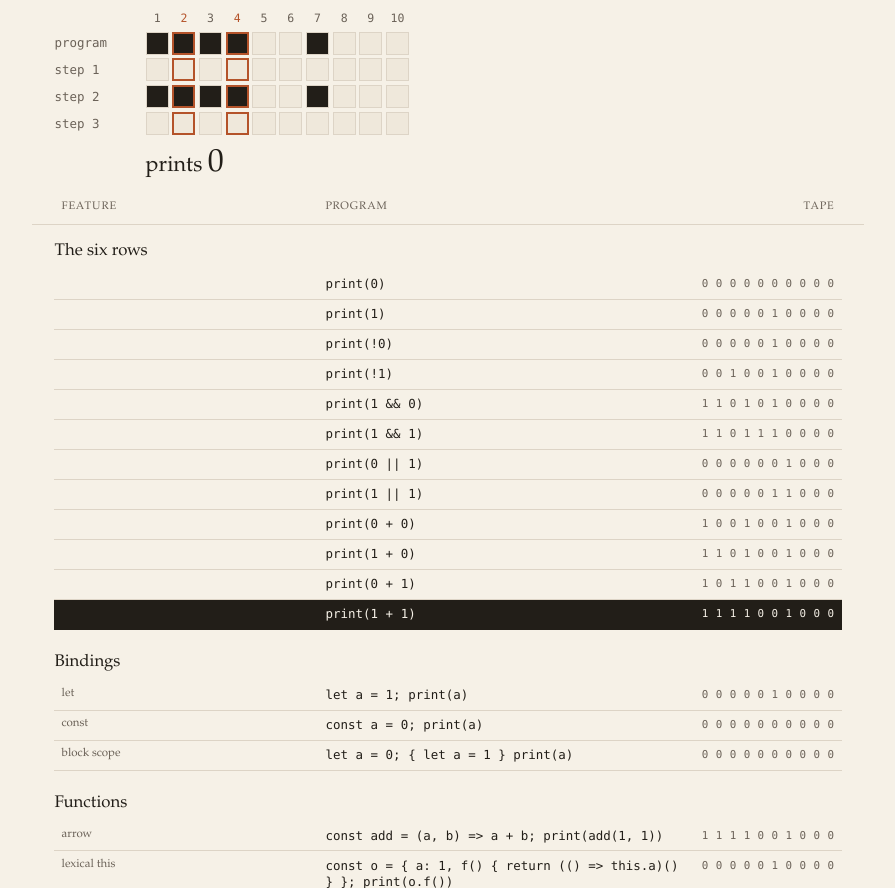
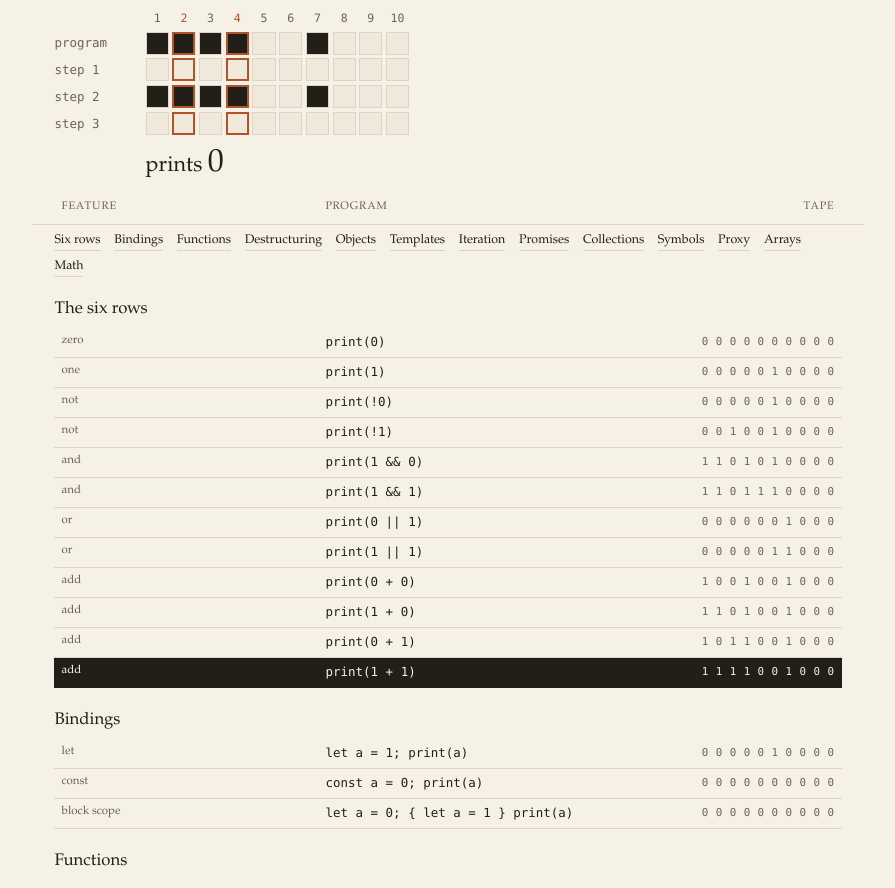
Before and after one commit to ubugeeei/htmlcssjs, a plain HTML site: page index.html in a window 1280 px wide. Shown: the part 2684-3572 px from the top of the page, without its empty margins (192-1087 px from the left). Drawn offline with Linux system fonts and the light colour scheme.

Commit message:
Add section links and name the six rows.

```diff
--- a/engine.css
+++ b/engine.css
@@ -431,7 +431,7 @@ dd {
 .stage {
   position: sticky;
   top: 0;
-  z-index: 2;
+  z-index: 3;
   margin: 0 -1.4rem;
   padding: 0.45rem 1.4rem 0.55rem;
   background: var(--paper);
@@ -458,11 +458,35 @@ dd {
   display: contents;
 }
 
+.jumps {
+  position: sticky;
+  top: 221px;
+  z-index: 2;
+  display: flex;
+  flex-wrap: wrap;
+  gap: 0.35rem 0.85rem;
+  margin: 0.35rem 0 0.2rem;
+  background: var(--paper);
+}
+
+.jumps a {
+  color: var(--ink);
+  font-size: 0.78rem;
+  text-decoration: none;
+  border-bottom: 1px solid var(--line);
+}
+
+.jumps a:hover,
+.jumps a:focus-visible {
+  border-bottom-color: #b4532a;
+}
+
 .menu legend {
   display: block;
   margin: 1.25rem 0 0.3rem;
   padding: 0;
   font-size: 1.05rem;
+  scroll-margin-top: 22rem;
 }
 
 .menu fieldset:first-child legend {
@@ -513,8 +537,8 @@ dd {
 
 .menu input:checked + label {
   position: sticky;
-  /* The tape is 220.73px tall here. Tuck the row under it so the two meet. */
-  top: 214px;
+  /* Below the tape (221px) and the section links (46px). */
+  top: 267px;
   z-index: 1;
   background: var(--ink);
   color: var(--paper);
@@ -679,8 +703,16 @@ dd {
     overflow-wrap: break-word;
   }
 
+  .jumps {
+    top: 161px;
+  }
+
   .menu input:checked + label {
-    top: 154px;
+    top: 233px;
+  }
+
+  .menu legend {
+    scroll-margin-top: 24rem;
   }
 
   .menu input,
--- a/index.html
+++ b/index.html
@@ -183,47 +183,62 @@ print(a + b)</code></pre>
         </div>
 
         <div class="menu">
+          <nav class="jumps" aria-label="Sections">
+            <a href="#sec-six">Six rows</a>
+            <a href="#sec-bindings">Bindings</a>
+            <a href="#sec-functions">Functions</a>
+            <a href="#sec-destructure">Destructuring</a>
+            <a href="#sec-objects">Objects</a>
+            <a href="#sec-literals">Templates</a>
+            <a href="#sec-iteration">Iteration</a>
+            <a href="#sec-promises">Promises</a>
+            <a href="#sec-collections">Collections</a>
+            <a href="#sec-symbols">Symbols</a>
+            <a href="#sec-proxy">Proxy</a>
+            <a href="#sec-arrays">Arrays</a>
+            <a href="#sec-math">Math</a>
+          </nav>
           <fieldset>
-            <legend>The six rows</legend>
+            <legend id="sec-six">The six rows</legend>
           <input type="radio" name="program" id="p-zero">
-          <label for="p-zero"><code>print(0)</code><span class="bits">0 0 0 0 0 0 0 0 0 0</span></label>
+          <label for="p-zero"><span class="feat">zero</span><code>print(0)</code><span class="bits">0 0 0 0 0 0 0 0 0 0</span></label>
 
           <input type="radio" name="program" id="p-one">
-          <label for="p-one"><code>print(1)</code><span class="bits">0 0 0 0 0 1 0 0 0 0</span></label>
+          <label for="p-one"><span class="feat">one</span><code>print(1)</code><span class="bits">0 0 0 0 0 1 0 0 0 0</span></label>
 
           <input type="radio" name="program" id="p-not-zero">
-          <label for="p-not-zero"><code>print(!0)</code><span class="bits">0 0 0 0 0 1 0 0 0 0</span></label>
+          <label for="p-not-zero"><span class="feat">not</span><code>print(!0)</code><span class="bits">0 0 0 0 0 1 0 0 0 0</span></label>
 
           <input type="radio" name="program" id="p-not-one">
-          <label for="p-not-one"><code>print(!1)</code><span class="bits">0 0 1 0 0 1 0 0 0 0</span></label>
+          <label for="p-not-one"><span class="feat">not</span><code>print(!1)</code><span class="bits">0 0 1 0 0 1 0 0 0 0</span></label>
 
           <input type="radio" name="program" id="p-and-10">
-          <label for="p-and-10"><code>print(1 &amp;&amp; 0)</code><span class="bits">1 1 0 1 0 1 0 0 0 0</span></label>
+          <label for="p-and-10"><span class="feat">and</span><code>print(1 &amp;&amp; 0)</code><span class="bits">1 1 0 1 0 1 0 0 0 0</span></label>
 
           <input type="radio" name="program" id="p-and-11">
-          <label for="p-and-11"><code>print(1 &amp;&amp; 1)</code><span class="bits">1 1 0 1 1 1 0 0 0 0</span></label>
+          <label for="p-and-11"><span class="feat">and</span><code>print(1 &amp;&amp; 1)</code><span class="bits">1 1 0 1 1 1 0 0 0 0</span></label>
 
           <input type="radio" name="program" id="p-or-01">
-          <label for="p-or-01"><code>print(0 || 1)</code><span class="bits">0 0 0 0 0 0 1 0 0 0</span></label>
+          <label for="p-or-01"><span class="feat">or</span><code>print(0 || 1)</code><span class="bits">0 0 0 0 0 0 1 0 0 0</span></label>
 
           <input type="radio" name="program" id="p-or-11">
-          <label for="p-or-11"><code>print(1 || 1)</code><span class="bits">0 0 0 0 0 1 1 0 0 0</span></label>
+          <label for="p-or-11"><span class="feat">or</span><code>print(1 || 1)</code><span class="bits">0 0 0 0 0 1 1 0 0 0</span></label>
 
           <input type="radio" name="program" id="p-add-00">
-          <label for="p-add-00"><code>print(0 + 0)</code><span class="bits">1 0 0 1 0 0 1 0 0 0</span></label>
+          <label for="p-add-00"><span class="feat">add</span><code>print(0 + 0)</code><span class="bits">1 0 0 1 0 0 1 0 0 0</span></label>
 
           <input type="radio" name="program" id="p-add-10">
-          <label for="p-add-10"><code>print(1 + 0)</code><span class="bits">1 1 0 1 0 0 1 0 0 0</span></label>
+          <label for="p-add-10"><span class="feat">add</span><code>print(1 + 0)</code><span class="bits">1 1 0 1 0 0 1 0 0 0</span></label>
 
           <input type="radio" name="program" id="p-add-01">
-          <label for="p-add-01"><code>print(0 + 1)</code><span class="bits">1 0 1 1 0 0 1 0 0 0</span></label>
+          <label for="p-add-01"><span class="feat">add</span><code>print(0 + 1)</code><span class="bits">1 0 1 1 0 0 1 0 0 0</span></label>
 
           <input type="radio" name="program" id="p-add-11" checked>
-          <label for="p-add-11"><code>print(1 + 1)</code><span class="bits">1 1 1 1 0 0 1 0 0 0</span></label>
+          <label for="p-add-11"><span class="feat">add</span><code>print(1 + 1)</code><span class="bits">1 1 1 1 0 0 1 0 0 0</span></label>
           </fieldset>
 
           <fieldset>
-            <legend>Bindings</legend>
+            <legend id="sec-bindings">Bindings</legend>
             <input type="radio" name="program" id="es-let">
             <label for="es-let"><span class="feat">let</span><code>let a = 1; print(a)</code><span class="bits">0 0 0 0 0 1 0 0 0 0</span></label>
             <input type="radio" name="program" id="es-const">
@@ -233,7 +248,7 @@ print(a + b)</code></pre>
           </fieldset>
 
           <fieldset>
-            <legend>Functions</legend>
+            <legend id="sec-functions">Functions</legend>
             <input type="radio" name="program" id="es-arrow">
             <label for="es-arrow"><span class="feat">arrow</span><code>const add = (a, b) =&gt; a + b; print(add(1, 1))</code><span class="bits">1 1 1 1 0 0 1 0 0 0</span></label>
             <input type="radio" name="program" id="es-this">
@@ -263,7 +278,7 @@ print(a + b)</code></pre>
           </fieldset>
 
           <fieldset>
-            <legend>Destructuring</legend>
+            <legend id="sec-destructure">Destructuring</legend>
             <input type="radio" name="program" id="es-dest-arr">
             <label for="es-dest-arr"><span class="feat">array</span><code>const [a] = [1]; print(a)</code><span class="bits">0 0 0 0 0 1 0 0 0 0</span></label>
             <input type="radio" name="program" id="es-dest-obj">
@@ -277,7 +292,7 @@ print(a + b)</code></pre>
           </fieldset>
 
           <fieldset>
-            <legend>Objects and classes</legend>
+            <legend id="sec-objects">Objects and classes</legend>
             <input type="radio" name="program" id="es-short">
             <label for="es-short"><span class="feat">shorthand property</span><code>const a = 1; print({ a }.a)</code><span class="bits">0 0 0 0 0 1 0 0 0 0</span></label>
             <input type="radio" name="program" id="es-method">
@@ -299,7 +314,7 @@ print(a + b)</code></pre>
           </fieldset>
 
           <fieldset>
-            <legend>Templates, literals, modules</legend>
+            <legend id="sec-literals">Templates, literals, modules</legend>
             <input type="radio" name="program" id="es-template">
             <label for="es-template"><span class="feat">template</span><code>print(Number(`${1}`))</code><span class="bits">0 0 0 0 0 1 0 0 0 0</span></label>
             <input type="radio" name="program" id="es-tag">
@@ -322,7 +337,7 @@ import { a } from "./m.js"; print(a)</code><span class="bits">0 0 0 0 0 1 0 0 0
           </fieldset>
 
           <fieldset>
-            <legend>Iteration</legend>
+            <legend id="sec-iteration">Iteration</legend>
             <input type="radio" name="program" id="es-for">
             <label for="es-for"><span class="feat">for...of</span><code>let s = 0; for (const n of [1]) s += n; print(s)</code><span class="bits">0 0 0 0 0 1 0 0 0 0</span></label>
             <input type="radio" name="program" id="es-chars">
@@ -334,7 +349,7 @@ import { a } from "./m.js"; print(a)</code><span class="bits">0 0 0 0 0 1 0 0 0
           </fieldset>
 
           <fieldset>
-            <legend>Promises</legend>
+            <legend id="sec-promises">Promises</legend>
             <input type="radio" name="program" id="es-promise">
             <label for="es-promise"><span class="feat">Promise.resolve</span><code>Promise.resolve(1).then(print)</code><span class="bits">0 0 0 0 0 1 0 0 0 0</span></label>
             <input type="radio" name="program" id="es-all">
@@ -346,7 +361,7 @@ import { a } from "./m.js"; print(a)</code><span class="bits">0 0 0 0 0 1 0 0 0
           </fieldset>
 
           <fieldset>
-            <legend>Collections</legend>
+            <legend id="sec-collections">Collections</legend>
             <input type="radio" name="program" id="es-map">
             <label for="es-map"><span class="feat">Map</span><code>print(new Map([["a", 1]]).get("a"))</code><span class="bits">0 0 0 0 0 1 0 0 0 0</span></label>
             <input type="radio" name="program" id="es-set">
@@ -360,7 +375,7 @@ import { a } from "./m.js"; print(a)</code><span class="bits">0 0 0 0 0 1 0 0 0
           </fieldset>
 
           <fieldset>
-            <legend>Symbols</legend>
+            <legend id="sec-symbols">Symbols</legend>
             <input type="radio" name="program" id="es-symbol">
             <label for="es-symbol"><span class="feat">Symbol</span><code>const s = Symbol(); print({ [s]: 1 }[s])</code><span class="bits">0 0 0 0 0 1 0 0 0 0</span></label>
             <input type="radio" name="program" id="es-iter">
@@ -388,7 +403,7 @@ import { a } from "./m.js"; print(a)</code><span class="bits">0 0 0 0 0 1 0 0 0
           </fieldset>
 
           <fieldset>
-            <legend>Proxy and Reflect</legend>
+            <legend id="sec-proxy">Proxy and Reflect</legend>
             <input type="radio" name="program" id="es-proxy">
             <label for="es-proxy"><span class="feat">Proxy</span><code>print(new Proxy({ a: 1 }, { get: (t, k) =&gt; t[k] }).a)</code><span class="bits">0 0 0 0 0 1 0 0 0 0</span></label>
             <input type="radio" name="program" id="es-apply">
@@ -420,7 +435,7 @@ import { a } from "./m.js"; print(a)</code><span class="bits">0 0 0 0 0 1 0 0 0
           </fieldset>
 
           <fieldset>
-            <legend>Arrays, strings, numbers, objects</legend>
+            <legend id="sec-arrays">Arrays, strings, numbers, objects</legend>
             <input type="radio" name="program" id="es-from">
             <label for="es-from"><span class="feat">Array.from</span><code>print(Array.from([1])[0])</code><span class="bits">0 0 0 0 0 1 0 0 0 0</span></label>
             <input type="radio" name="program" id="es-of">
@@ -486,7 +501,7 @@ import { a } from "./m.js"; print(a)</code><span class="bits">0 0 0 0 0 1 0 0 0
           </fieldset>
 
           <fieldset>
-            <legend>Math</legend>
+            <legend id="sec-math">Math</legend>
             <input type="radio" name="program" id="es-acosh">
             <label for="es-acosh"><span class="feat">Math.acosh</span><code>print(Math.acosh(1))</code><span class="bits">0 0 0 0 0 0 0 0 0 0</span></label>
             <input type="radio" name="program" id="es-asinh">
```
